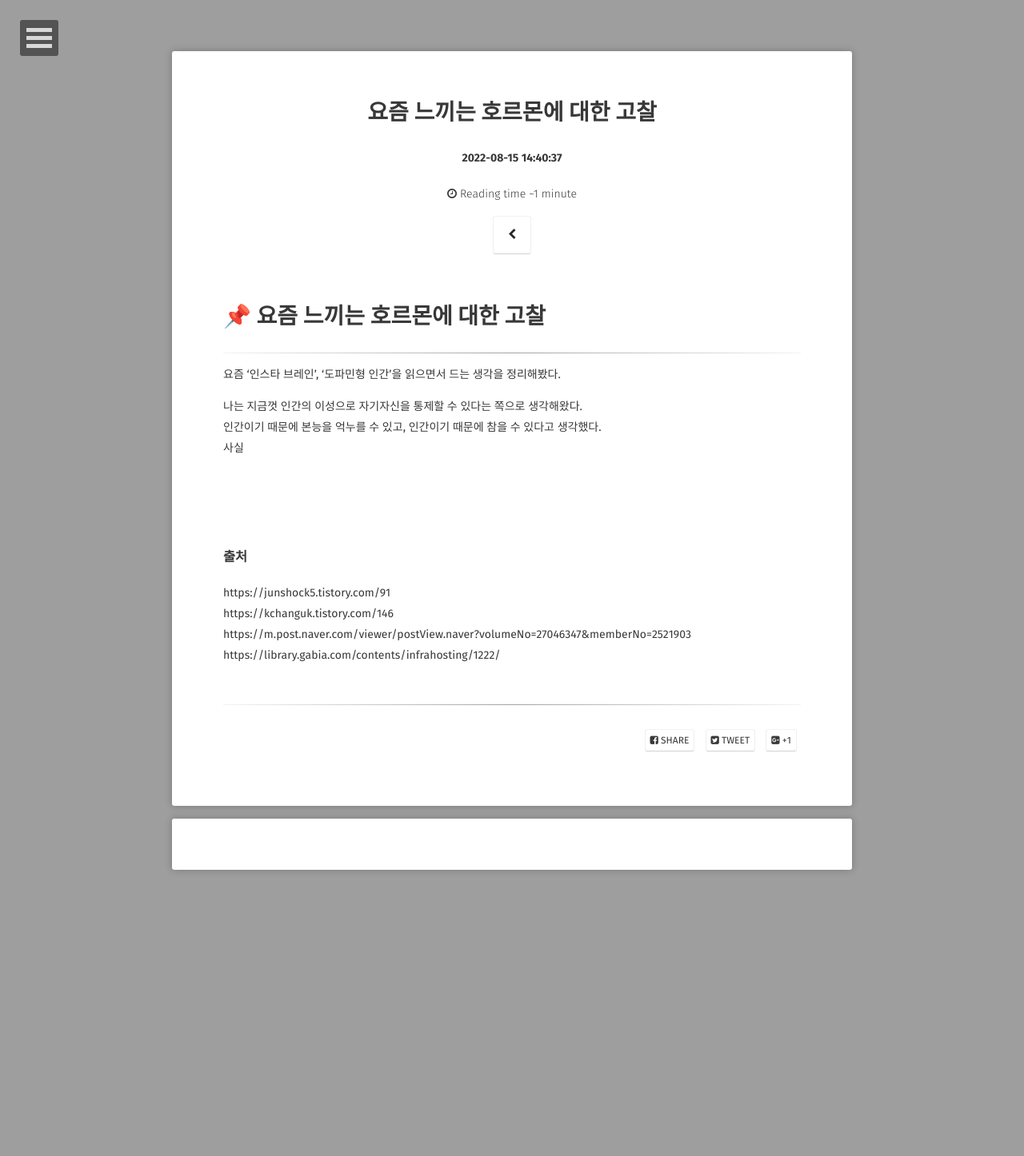
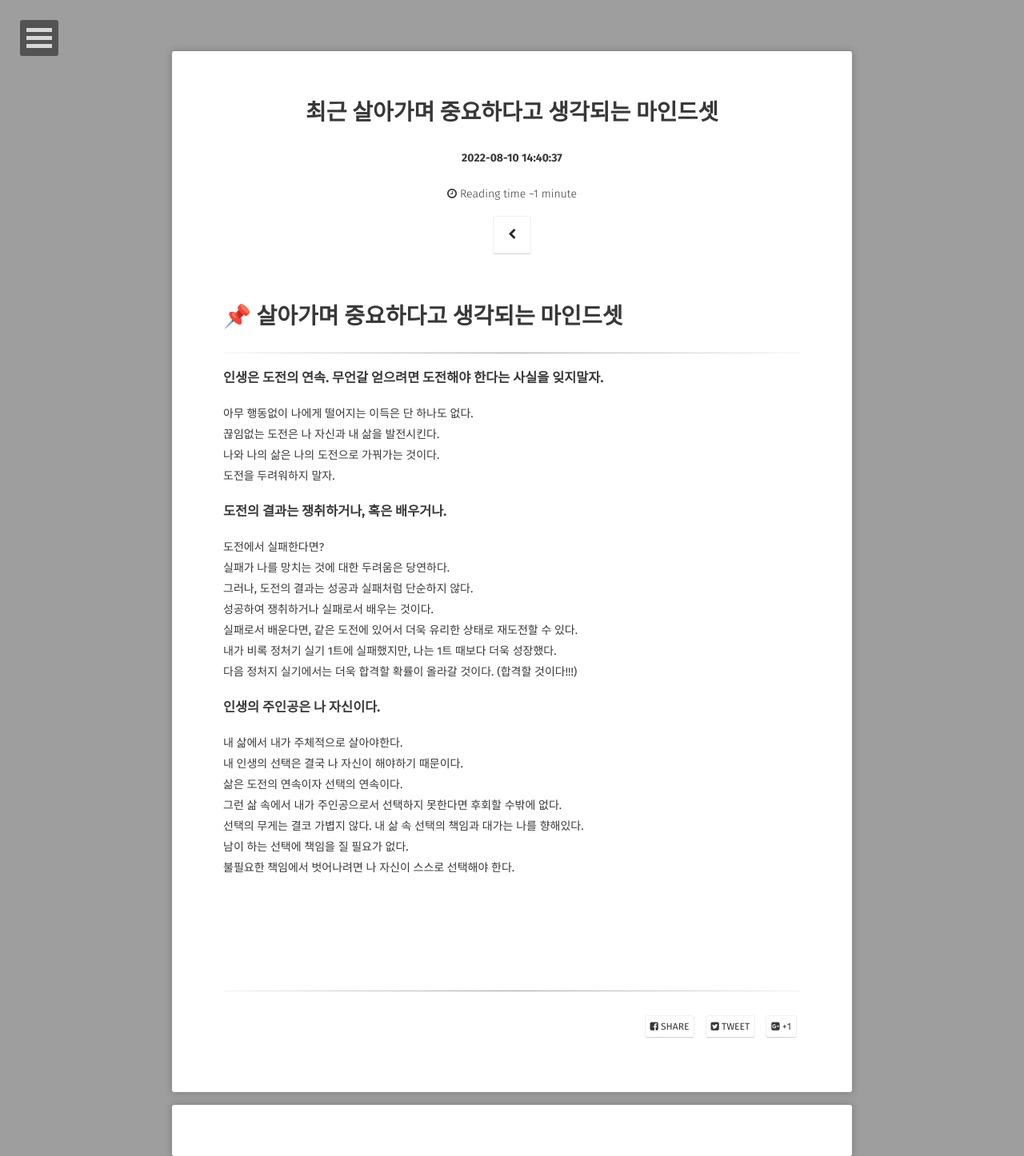
Before and after one commit to KYJKY/KYJKY.github.io, a Jekyll site: the page built from _posts/2022-08-10-[think].markdown, in a window 1280 px wide. Shown: the whole page at 80% size. Built offline with Jekyll 4.4.1, drawn with Linux system fonts in a browser that asks for light colours; some web fonts are replaced; comment, search, counter and statistics services are not loaded; before the commit the page ends 1088 px from its top, so only the background shows below that.

Commit message:
살아가며 중요하다고 생각되는 마인드셋

```diff
--- a/_posts/2022-08-10-[think].markdown
+++ b/_posts/2022-08-10-[think].markdown
@@ -1,13 +1,13 @@
 ---
 layout: post
-title: "요즘 느끼는 호르몬에 대한 고찰"
-date: 2022-08-15 23:40:37 +09:00
-excerpt: "인간은 이성을 지녔지만, 이성은 호르몬을 따라간다. <br>22.08.10"
+title: "최근 살아가며 중요하다고 생각되는 마인드셋"
+date: 2022-08-10 23:40:37 +09:00
+excerpt: "가슴 깊숙히 새겨보자 <br>22.08.10"
 think: true
 categories: think
 comments: true
 ---
-# 📌 요즘 느끼는 호르몬에 대한 고찰
+# 📌 살아가며 중요하다고 생각되는 마인드셋
 ---------------------------
 
 <!-- <figure>
@@ -15,11 +15,31 @@ comments: true
     <figcaption style="text-align:center"></figcaption>
 </figure> -->
 
-요즘 '인스타 브레인', '도파민형 인간'을 읽으면서 드는 생각을 정리해봤다.
+### 인생은 도전의 연속. 무언갈 얻으려면 도전해야 한다는 사실을 잊지말자.
+아무 행동없이 나에게 떨어지는 이득은 단 하나도 없다.
+끊임없는 도전은 나 자신과 내 삶을 발전시킨다.
+나와 나의 삶은 나의 도전으로 가꿔가는 것이다.
+도전을 두려워하지 말자.
 
-나는 지금껏 인간의 이성으로 자기자신을 통제할 수 있다는 쪽으로 생각해왔다.
-인간이기 때문에 본능을 억누를 수 있고, 인간이기 때문에 참을 수 있다고 생각했다.
-사실
+### 도전의 결과는 쟁취하거나, 혹은 배우거나.
+도전에서 실패한다면?
+실패가 나를 망치는 것에 대한 두려움은 당연하다.
+그러나, 도전의 결과는 성공과 실패처럼 단순하지 않다.
+성공하여 쟁취하거나 실패로서 배우는 것이다.
+실패로서 배운다면, 같은 도전에 있어서 더욱 유리한 상태로 재도전할 수 있다.
+내가 비록 정처기 실기 1트에 실패했지만, 나는 1트 때보다 더욱 성장했다.
+다음 정처지 실기에서는 더욱 합격할 확률이 올라갈 것이다. (합격할 것이다!!!)
+
+### 인생의 주인공은 나 자신이다.
+내 삶에서 내가 주체적으로 살아야한다.
+내 인생의 선택은 결국 나 자신이 해야하기 때문이다.
+삶은 도전의 연속이자 선택의 연속이다.
+그런 삶 속에서 내가 주인공으로서 선택하지 못한다면 후회할 수밖에 없다.
+선택의 무게는 결코 가볍지 않다. 내 삶 속 선택의 책임과 대가는 나를 향해있다.
+남이 하는 선택에 책임을 질 필요가 없다.
+불필요한 책임에서 벗어나려면 나 자신이 스스로 선택해야 한다.
+
+
 
 
 
@@ -30,13 +50,6 @@ comments: true
 <br>
 <br>
 
-### 출처
-https://junshock5.tistory.com/91
-https://kchanguk.tistory.com/146
-https://m.post.naver.com/viewer/postView.naver?volumeNo=27046347&memberNo=2521903
-https://library.gabia.com/contents/infrahosting/1222/
-
-
 
 [jekyll-docs]: https://jekyllrb.com/docs/home
 [jekyll-gh]:   https://github.com/jekyll/jekyll
```
